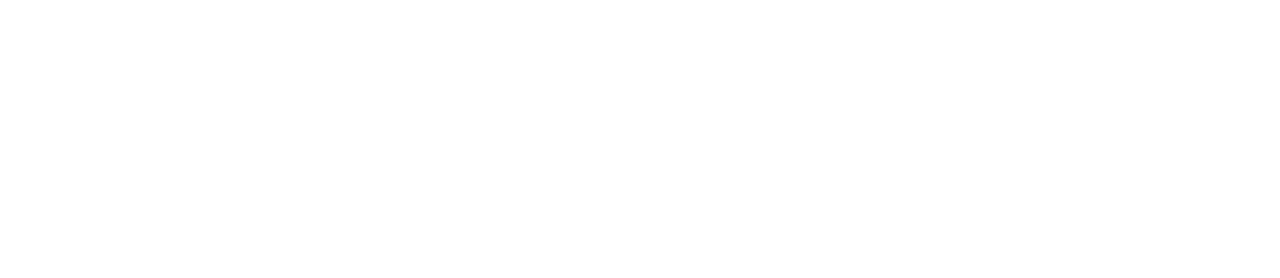
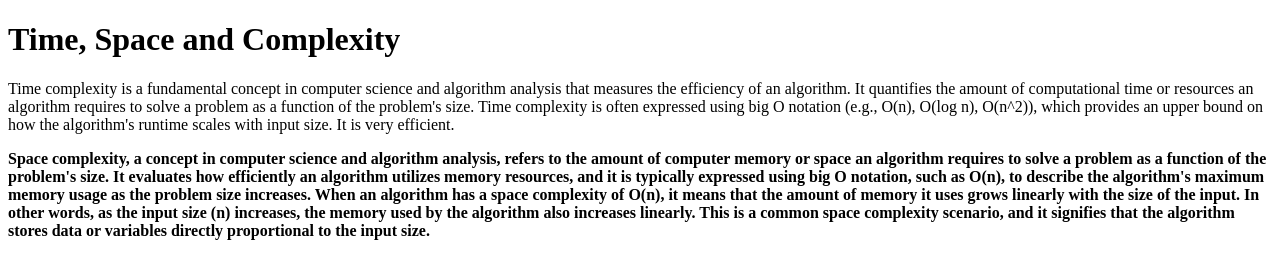
Before and after one commit to acciojob/time-and-space-complexity-mitulsharma-23, a website: page main.html in a window 1280 px wide. Drawn offline with Linux system fonts and the light colour scheme.

Commit message:
created a submission

```diff
--- a/main.html
+++ b/main.html
@@ -11,6 +11,11 @@
     <script type="text/javascript" src="./script.js">
 </script>
 
+	<h1>Time, Space and Complexity</h1>
+	<p>Time complexity is a fundamental concept in computer science and algorithm analysis that measures the efficiency of an algorithm. It quantifies the amount of computational time or resources an algorithm requires to solve a problem as a function of the problem's size. Time complexity is often expressed using big O notation (e.g., O(n), O(log n), O(n^2)), which provides an upper bound on how the algorithm's runtime scales with input size. It is very efficient.</p>
+	<p><b>Space complexity, a concept in computer science and algorithm analysis, refers to the amount of computer memory or space an algorithm requires to solve a problem as a function of the problem's size. It evaluates how efficiently an algorithm utilizes memory resources, and it is typically expressed using big O notation, such as O(n), to describe the algorithm's maximum memory usage as the problem size increases.
+
+When an algorithm has a space complexity of O(n), it means that the amount of memory it uses grows linearly with the size of the input. In other words, as the input size (n) increases, the memory used by the algorithm also increases linearly. This is a common space complexity scenario, and it signifies that the algorithm stores data or variables directly proportional to the input size.</b></p>
 </body>
 
 </html>
```
